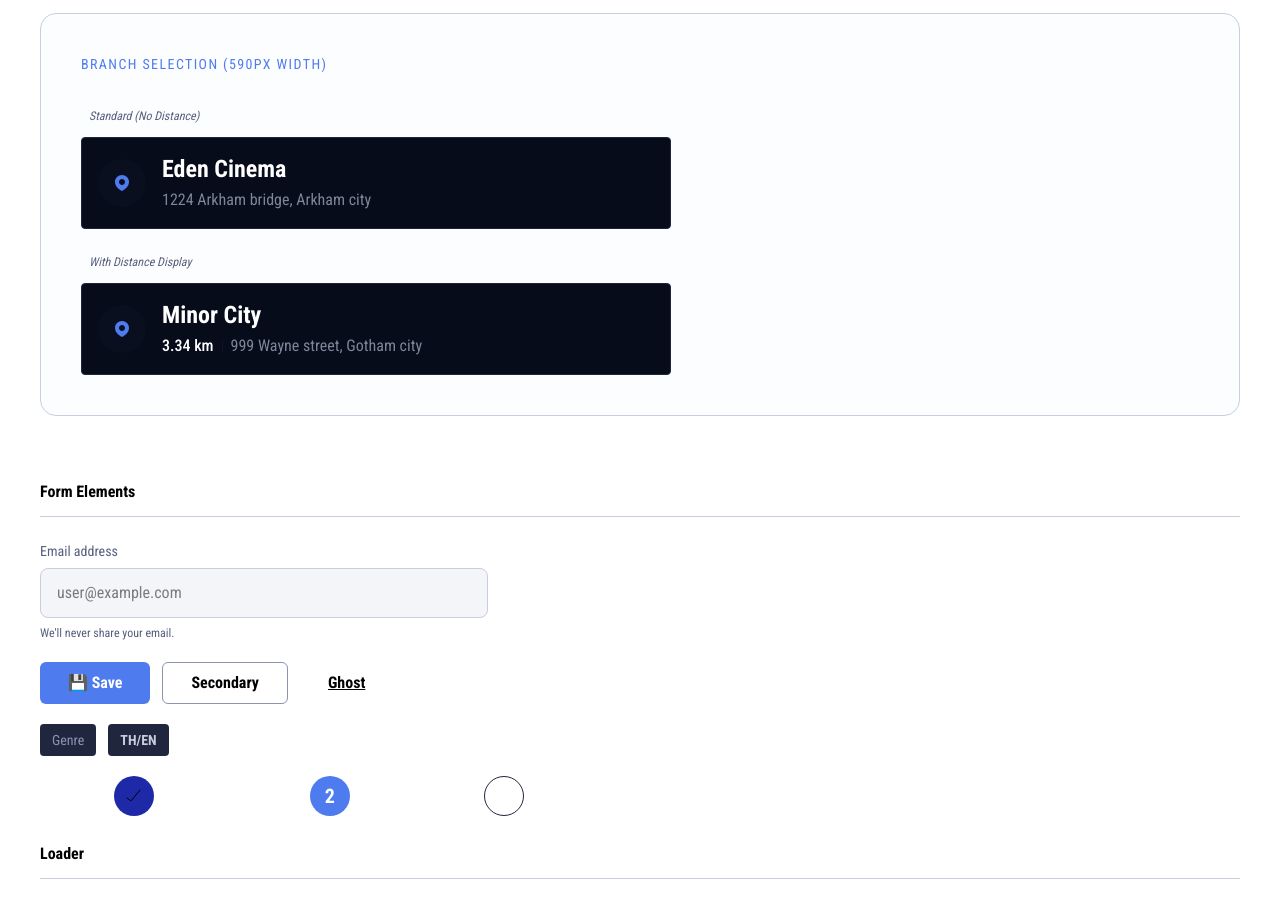
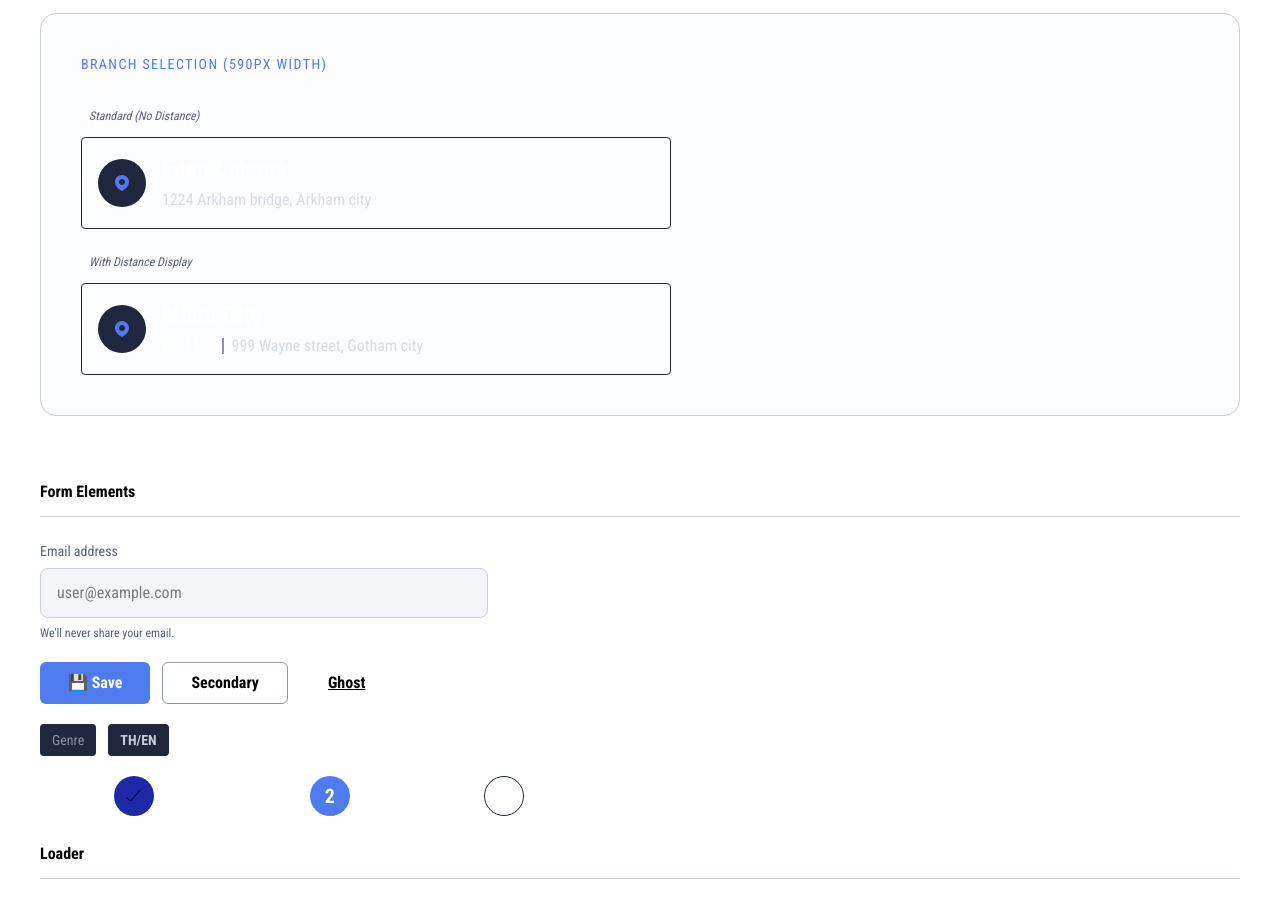
Before and after one commit to fsd10-finalproject2/minor-cineplex-app, a Vue app: page / in a window 1280 px wide. Shown: the part 2740-3642 px from the top of the page. Built offline with nearby package versions, Linux system fonts and the light colour scheme.

Commit message:
feat: add CinemaCard component to display cinema details with distance and address

```diff
--- a/src/components/ui/CinemaCard.vue
+++ b/src/components/ui/CinemaCard.vue
@@ -9,22 +9,22 @@ defineProps<{
 </script>
 
 <template>
-  <div class="cinema-card flex items-center w-full max-w-[590px] min-h-[90px] p-3 md:p-4 rounded bg-gray-0 border border-[#21263F] gap-3 md:gap-4 transition-all hover:bg-gray-100/5 cursor-pointer">
+  <div class="flex items-center w-full max-w-[590px] min-h-[90px] p-3 md:p-4 rounded border border-gray-100 gap-3 md:gap-4 transition-all hover:bg-blue-100/10 cursor-pointer">
     <!-- Icon Container -->
-    <div class="w-12 h-12 rounded-full bg-gray-100/10 flex items-center justify-center shrink-0">
+    <div class="w-12 h-12 rounded-full bg-gray-100 flex items-center justify-center shrink-0">
       <PinIcon class="size-6 text-blue-100" />
     </div>
 
     <!-- Content -->
     <div class="flex flex-col gap-1 overflow-hidden">
-      <h3 class="name-text truncate">
+      <h3 class="style-headline-3 text-white truncate">
         {{ name }}
       </h3>
 
-      <div class="flex items-center gap-2 address-text truncate">
+      <div class="flex items-center gap-2 style-body-1-regular text-gray-400 truncate">
         <template v-if="distance">
           <span class="text-white font-medium">{{ distance }}</span>
-          <div class="w-px h-3 bg-gray-100/30"></div>
+          <div class="w-0.5 h-4 bg-gray-300"></div>
         </template>
         <p class="truncate opacity-70">{{ address }}</p>
       </div>
@@ -33,25 +33,5 @@ defineProps<{
 </template>
 
 <style scoped>
-@import url('https://fonts.googleapis.com/css2?family=Roboto+Condensed:wght@400;700&display=swap');
-
-.cinema-card {
-  font-family: 'Roboto Condensed', sans-serif;
-}
-
-.name-text {
-  font-size: 24px;
-  line-height: 30px;
-  font-weight: 700;
-  color: white;
-  margin: 0;
-}
-
-.address-text {
-  font-size: 16px;
-  line-height: 24px;
-  font-weight: 400;
-  color: #B2B8CF; /* Gray-200 equivalent */
-  margin: 0;
-}
+/* Component styles are now managed via global utility classes in main.css */
 </style>
```
